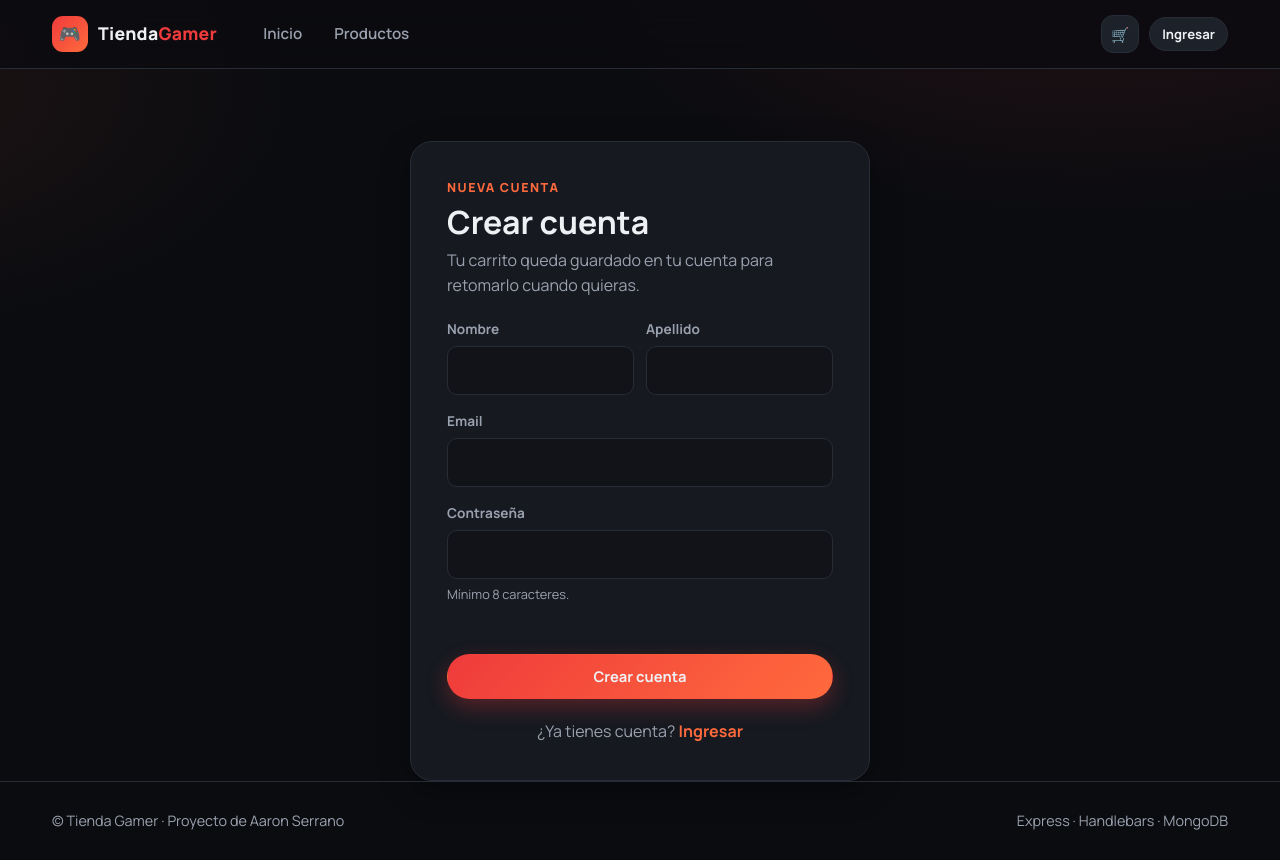
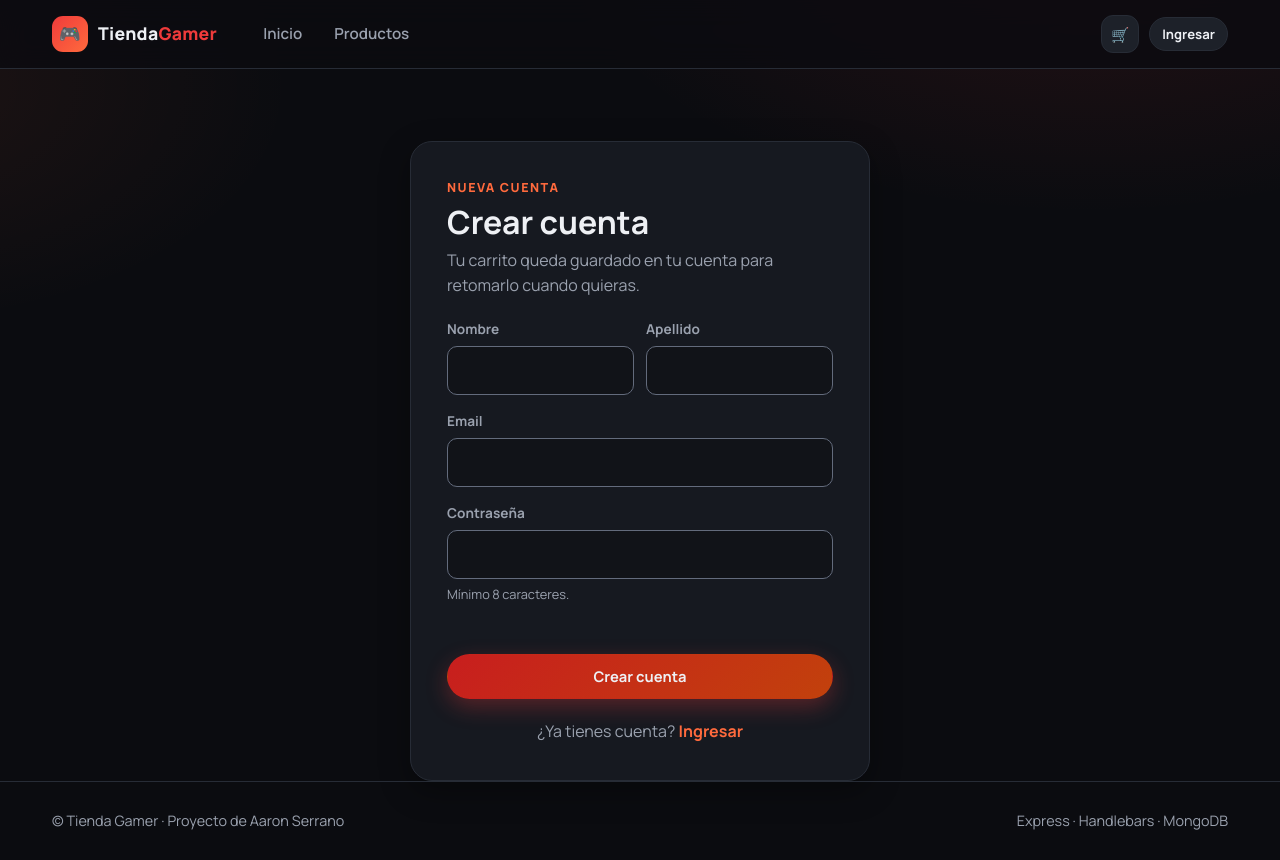
Before and after one commit to serranooaaron/tienda-gamer, a Node server app: page /register in a window 1280 px wide. Run offline with Node 20, Linux system fonts and the light colour scheme; some libraries are stand-ins or nearby versions.

Commit message:
Mejorar la accesibilidad y las confirmaciones
- Enlace para saltar al contenido y foco visible al navegar con teclado
- Diálogo de confirmación propio, que se cierra con Escape o Cancelar
- Botones principales, filtros activos y contador del carrito con contraste suficiente
- Bordes de los campos más visibles y campo con error marcado al ingresar
- Los formularios de ingreso muestran que están enviando y los errores quedan más tiempo
- La imagen de cada producto del carrito ya no es un enlace repetido para el teclado
- Ícono de pestaña

```diff
--- a/public/css/styles.css
+++ b/public/css/styles.css
@@ -10,6 +10,12 @@
   --muted: #9aa1ae;
   --accent: #ef3b3b;
   --accent-2: #ff6a3d;
+  /* Fondos con texto blanco encima: 4.5:1 o más (el rojo y naranja claros no llegan). */
+  --accent-strong: #c81e1e;
+  --accent-strong-2: #c2410c;
+  /* Bordes de campos de formulario: 3:1 contra el fondo (WCAG 1.4.11). */
+  --border-strong: #636b7c;
+  --focus: #8ab4ff;
   --accent-soft: rgb(239 59 59 / 0.14);
   --ok: #22c55e;
   --warn: #f59e0b;
@@ -81,7 +87,7 @@ main { flex: 1; padding-bottom: 64px; }
 .btn:disabled { opacity: 0.5; cursor: not-allowed; transform: none; }
 .btn--primary {
   border-color: transparent;
-  background: linear-gradient(135deg, var(--accent), var(--accent-2));
+  background: linear-gradient(135deg, var(--accent-strong), var(--accent-strong-2));
   box-shadow: 0 8px 22px rgb(239 59 59 / 0.3);
 }
 .btn--ghost { background: transparent; }
@@ -139,7 +145,7 @@ main { flex: 1; padding-bottom: 64px; }
   height: 20px;
   padding: 0 6px;
   border-radius: 999px;
-  background: var(--accent);
+  background: var(--accent-strong);
   color: #fff;
   font-size: 0.72rem;
   font-weight: 800;
@@ -235,6 +241,21 @@ main { flex: 1; padding-bottom: 64px; }
 
 .eyebrow { color: var(--accent-2); font-weight: 800; letter-spacing: 1.5px; text-transform: uppercase; font-size: 0.78rem; }
 
+/* ===================== Accesibilidad ===================== */
+/* Foco visible y parejo para quien navega con teclado. */
+:focus-visible { outline: 2px solid var(--focus); outline-offset: 2px; border-radius: 6px; }
+.btn:focus-visible { border-radius: 999px; }
+.btn--icon:focus-visible { border-radius: 12px; }
+/* Primer elemento de la página: aparece al enfocarlo con Tab y lleva directo al contenido. */
+.skip-link { position: absolute; left: 12px; top: -60px; z-index: 100; padding: 10px 16px; border-radius: 10px; background: var(--text); color: var(--bg); font-weight: 700; transition: top 0.15s; }
+.skip-link:focus { top: 12px; }
+#contenido:focus { outline: none; }
+/* Los enlaces a una sección no quedan tapados por el encabezado fijo. */
+[id] { scroll-margin-top: 88px; }
+::selection { background: var(--accent-strong); color: #fff; }
+input, select, textarea { accent-color: var(--accent); }
+h1, h2 { text-wrap: balance; }
+
 .empty-state {
   grid-column: 1 / -1;
   text-align: center;
@@ -273,17 +294,17 @@ main { flex: 1; padding-bottom: 64px; }
   width: 100%;
   padding: 11px 14px;
   border-radius: var(--radius-sm);
-  border: 1px solid var(--border);
+  border: 1px solid var(--border-strong);
   background: var(--bg-2);
   color: var(--text);
   font: inherit;
 }
 .field textarea { resize: vertical; min-height: 96px; }
 .input:focus, .field input:focus, .field select:focus, .field textarea:focus {
-  outline: none;
   border-color: var(--accent);
   box-shadow: 0 0 0 3px var(--accent-soft);
 }
+.input[aria-invalid="true"], .field input[aria-invalid="true"] { border-color: #f87171; }
 .form-error { color: #fca5a5; font-size: 0.9rem; min-height: 1.2em; }
 
 /* ===================== Inicio ===================== */
@@ -379,7 +400,7 @@ main { flex: 1; padding-bottom: 64px; }
 }
 .chip small { color: var(--muted); opacity: 0.8; }
 .chip:hover { color: var(--text); }
-.chip--active { color: #fff; border-color: transparent; background: linear-gradient(135deg, var(--accent), var(--accent-2)); }
+.chip--active { color: #fff; border-color: transparent; background: linear-gradient(135deg, var(--accent-strong), var(--accent-strong-2)); }
 .chip--active small { color: #fff; }
 
 .toolbar {
@@ -456,10 +477,11 @@ main { flex: 1; padding-bottom: 64px; }
   font-weight: 700;
 }
 .pagination__link:hover { border-color: var(--accent); }
-.pagination__link--active { border-color: transparent; background: linear-gradient(135deg, var(--accent), var(--accent-2)); }
+.pagination__link--active { border-color: transparent; background: linear-gradient(135deg, var(--accent-strong), var(--accent-strong-2)); }
 
 /* ===================== Detalle ===================== */
 .breadcrumb { display: flex; flex-wrap: wrap; gap: 8px; padding: 28px 0 20px; color: var(--muted); font-size: 0.9rem; }
+.breadcrumb a { display: inline-block; padding: 3px 0; }
 .breadcrumb a:hover { color: var(--text); }
 .breadcrumb span:last-child { color: var(--text); }
 
@@ -635,6 +657,10 @@ main { flex: 1; padding-bottom: 64px; }
 .modal__grid { display: grid; grid-template-columns: repeat(2, minmax(0, 1fr)); gap: 14px; }
 .field--wide { grid-column: 1 / -1; }
 .modal__foot { display: flex; justify-content: flex-end; gap: 10px; }
+.confirm { width: min(420px, calc(100vw - 32px)); padding: 22px; }
+.confirm__message { font-size: 1.05rem; margin-bottom: 20px; overflow-wrap: anywhere; }
+.confirm .modal__foot { flex-wrap: wrap; }
+.confirm[open] { animation: toast-in 0.2s ease; }
 .thumb-picker { display: flex; align-items: center; gap: 12px; }
 .thumb-picker img { width: 64px; height: 64px; object-fit: contain; border-radius: 12px; background: #eef0f4; padding: 6px; flex-shrink: 0; }
 .thumb-picker select { flex: 1; }
--- a/public/js/admin.js
+++ b/public/js/admin.js
@@ -1,4 +1,4 @@
-import { api, toast } from "./app.js";
+import { api, confirmDialog, toast } from "./app.js";
 
 const dialog = document.getElementById("product-dialog");
 const form = document.getElementById("product-form");
@@ -122,7 +122,7 @@ document.querySelector(".table").addEventListener("click", async (event) => {
 
   if (target.closest("[data-delete]")) {
     const product = rowProduct(target);
-    if (!confirm(`¿Borrar "${product.title}"? Esta acción no se puede deshacer.`)) return;
+    if (!(await confirmDialog(`¿Borrar "${product.title}"? Esta acción no se puede deshacer.`, { confirmLabel: "Borrar", danger: true }))) return;
     try {
       await api(`/api/products/${product._id}`, { method: "DELETE" });
       reloadWith("Producto borrado");
--- a/public/js/auth.js
+++ b/public/js/auth.js
@@ -9,21 +9,29 @@ document.querySelectorAll("[data-auth-form]").forEach((form) => {
   form.addEventListener("submit", async (event) => {
     event.preventDefault();
     errorEl.textContent = "";
+    form.querySelectorAll("[aria-invalid]").forEach((field) => field.removeAttribute("aria-invalid"));
 
     if (!form.checkValidity()) {
       const invalid = form.querySelector(":invalid");
-      errorEl.textContent = invalid.validationMessage;
+      const fieldName = invalid.labels?.[0]?.textContent.trim();
+      errorEl.textContent = `${fieldName ? `${fieldName}: ` : ""}${invalid.validationMessage}`;
+      invalid.setAttribute("aria-invalid", "true");
       invalid.focus();
       return;
     }
 
+    const label = submit.textContent;
     submit.disabled = true;
+    submit.setAttribute("aria-busy", "true");
+    submit.textContent = "Un momento…";
     try {
       await api(form.dataset.authForm, { method: "POST", body: Object.fromEntries(new FormData(form)) });
       window.location.href = form.dataset.next || "/products";
     } catch (error) {
       errorEl.textContent = error.message;
       submit.disabled = false;
+      submit.removeAttribute("aria-busy");
+      submit.textContent = label;
     }
   });
 });
--- a/public/js/cart.js
+++ b/public/js/cart.js
@@ -1,4 +1,4 @@
-import { api, countItems, formatMoney, setCartCount, toast } from "./app.js";
+import { api, confirmDialog, countItems, formatMoney, setCartCount, toast } from "./app.js";
 
 const cartEl = document.querySelector("[data-cart]");
 const cid = cartEl?.dataset.cart;
@@ -36,7 +36,7 @@ const withBusy = async (element, action) => {
   }
 };
 
-cartEl?.addEventListener("click", (event) => {
+cartEl?.addEventListener("click", async (event) => {
   const row = event.target.closest("[data-item]");
   const pid = row?.dataset.item;
 
@@ -61,7 +61,7 @@ cartEl?.addEventListener("click", (event) => {
 
   const emptyButton = event.target.closest("[data-empty-cart]");
   if (emptyButton) {
-    if (!confirm("¿Vaciar todo el carrito?")) return;
+    if (!(await confirmDialog("¿Vaciar todo el carrito?", { confirmLabel: "Vaciar carrito", danger: true }))) return;
     return withBusy(emptyButton, async () => {
       const { payload } = await api(`/api/carts/${cid}`, { method: "DELETE" });
       render(payload);
--- a/src/views/cart.handlebars
+++ b/src/views/cart.handlebars
@@ -8,7 +8,7 @@
     <section class="cart__items" aria-label="Productos en el carrito">
       {{#each items}}
         <article class="cart-item" data-item="{{product._id}}" data-price="{{product.price}}" data-stock="{{product.stock}}">
-          <a class="cart-item__media" href="/products/{{product._id}}">
+          <a class="cart-item__media" href="/products/{{product._id}}" tabindex="-1" aria-hidden="true">
             <img src="{{product.thumbnail}}" alt="" />
           </a>
           <div class="cart-item__info">
--- a/src/views/home.handlebars
+++ b/src/views/home.handlebars
@@ -41,6 +41,7 @@
     {{#if hasFilters}}<a class="btn btn--ghost" href="/products">Limpiar</a>{{/if}}
   </form>
 
+  <h2 class="sr-only">Resultados</h2>
   <section class="product-grid">
     {{#each products}}
       {{> productCard}}
--- a/src/views/layouts/main.handlebars
+++ b/src/views/layouts/main.handlebars
@@ -12,10 +12,13 @@
       href="https://fonts.googleapis.com/css2?family=Manrope:wght@400;500;600;700;800&display=swap"
       rel="stylesheet"
     />
+    <link rel="icon" href="/favicon.svg" type="image/svg+xml" />
+    <meta name="theme-color" content="#0b0c10" />
     <link rel="stylesheet" href="/css/styles.css" />
   </head>
 
   <body>
+    <a class="skip-link" href="#contenido">Saltar al contenido</a>
     <header class="site-header">
       <div class="container site-header__inner">
         <a class="brand" href="/" aria-label="Tienda Gamer, inicio">
@@ -56,6 +59,7 @@
       </div>
     </header>
 
+    <div id="contenido" tabindex="-1"></div>
     {{{body}}}
 
     <footer class="site-footer">
```
Also changed, not shown: public/favicon.svg (added), public/js/app.js.
